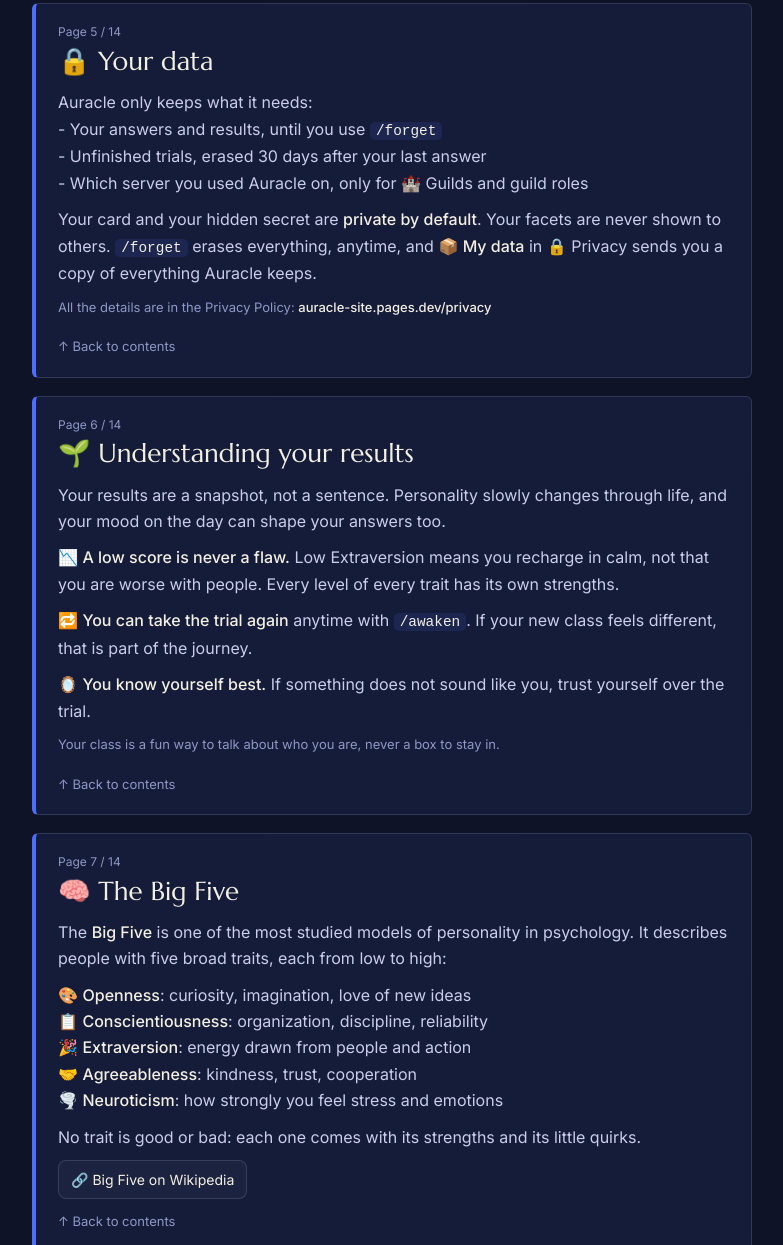
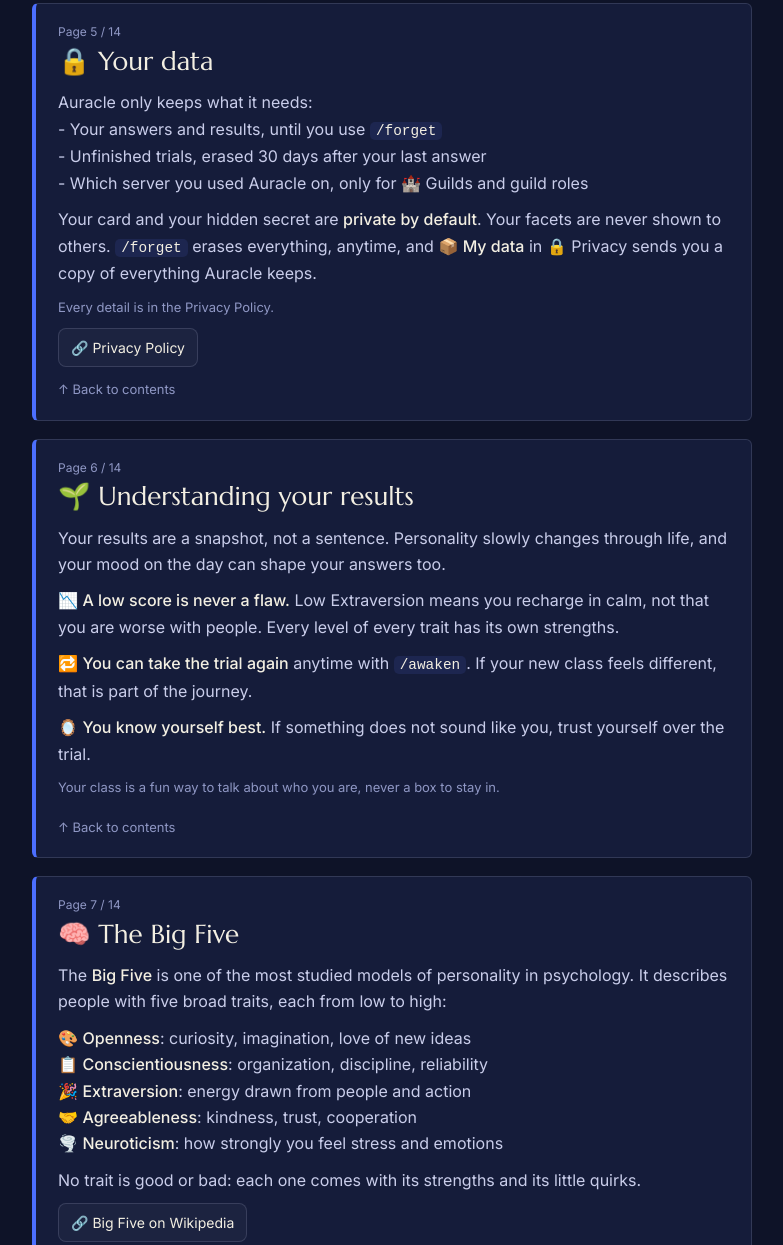
Before and after one commit to Zenckoo/Auracle, a plain HTML site: page site/codex.html in a window 1280 px wide. Shown: the part 2324-3569 px from the top of the page, without its empty margins (248-1031 px from the left). Drawn offline with Linux system fonts and the light colour scheme.

Commit message:
Site cleanup: example card matches the bot, My data on the home page, Codex link buttons
Co-Authored-By: Claude Opus 5.5 <noreply@anthropic.com>
Claude-Session: https://claude.ai/code/session_01DBjamHiLibpGStaRoi6UFv

```diff
--- a/site/codex.html
+++ b/site/codex.html
@@ -162,8 +162,8 @@
       <h2>🔒 Your data</h2>
       <p>Auracle only keeps what it needs:<br>- Your answers and results, until you use <code>/forget</code><br>- Unfinished trials, erased 30 days after your last answer<br>- Which server you used Auracle on, only for 🏰 Guilds and guild roles</p>
 <p>Your card and your hidden secret are <b>private by default</b>. Your facets are never shown to others. <code>/forget</code> erases everything, anytime, and <b>📦 My data</b> in 🔒 Privacy sends you a copy of everything Auracle keeps.</p>
-<p class="small">All the details are in the Privacy Policy: <b>auracle-site.pages.dev/privacy</b></p>
-
+<p class="small">Every detail is in the Privacy Policy.</p>
+      <div class="links"><a class="link" href="https://auracle-site.pages.dev/privacy" target="_blank" rel="noopener">🔗 Privacy Policy</a></div>
       <a class="top" href="#contents">↑ Back to contents</a>
     </article>
 
@@ -252,10 +252,10 @@
 <p>⚙️ <b>What it does:</b> Auracle only answers its own commands. It never reads your channels, never sends messages on its own, and needs no admin or moderation permission.</p>
 <p>🏰 <b>Guild roles (optional):</b> staff can turn them on in ⚙️ Server settings, in <code>/auracle</code>. Auracle then creates the four guild roles and gives each member with a public card the role of their guild. For this only, it asks for <b>Manage Roles</b>, and it never touches any other role.</p>
 <p>👀 <b>What members see:</b> <b>Compare</b>, <b>Guilds</b> and public cards are posted in the channel. Everything else stays private to the member.</p>
-<p>🔒 <b>What it keeps:</b> a member's answers and results, and which servers they used Auracle on (only for Guilds). Members can erase it all with <code>/forget</code>. Private cards are never shown to others or counted.</p>
+<p>🔒 <b>What it keeps:</b> a member's answers and results, and which servers they used Auracle on (only for Guilds and guild roles). Members can erase it all with <code>/forget</code>. Private cards are never shown to others or counted.</p>
 <p>🚫 <b>What it is not:</b> a diagnosis, a moderation tool, or a way to sort, rank or select members. Please never use results to judge anyone.</p>
 <p>💬 <b>A problem or a question?</b> Use 📬 Feedback in <code>/auracle</code>: messages go straight to Zenckoo.</p>
-
+      <div class="links"><a class="link" href="https://auracle-site.pages.dev/terms" target="_blank" rel="noopener">🔗 Terms of Service</a><a class="link" href="https://auracle-site.pages.dev/privacy" target="_blank" rel="noopener">🔗 Privacy Policy</a></div>
       <a class="top" href="#contents">↑ Back to contents</a>
     </article>
 
@@ -268,7 +268,7 @@
 <p>🌐 Auracle has its own website: <b>auracle-site.pages.dev</b></p>
 <p class="small">Crystal ball icon by Lorc, from game-icons.net, under the CC BY 3.0 license.</p>
 <p class="small">Auracle is not affiliated with Discord or Anthropic.</p>
-
+      <div class="links"><a class="link" href="https://auracle-site.pages.dev" target="_blank" rel="noopener">🔗 Website</a><a class="link" href="https://auracle-site.pages.dev/privacy" target="_blank" rel="noopener">🔗 Privacy Policy</a><a class="link" href="https://auracle-site.pages.dev/terms" target="_blank" rel="noopener">🔗 Terms of Service</a></div>
       <a class="top" href="#contents">↑ Back to contents</a>
     </article>
 </main>
```
